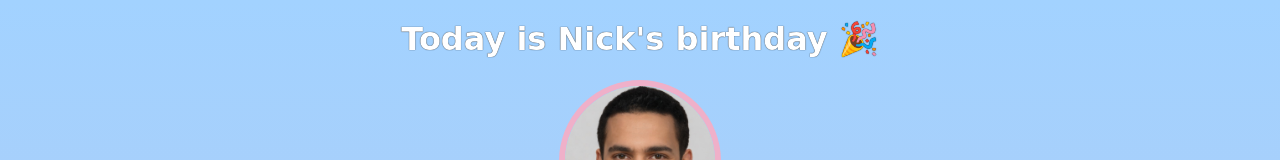
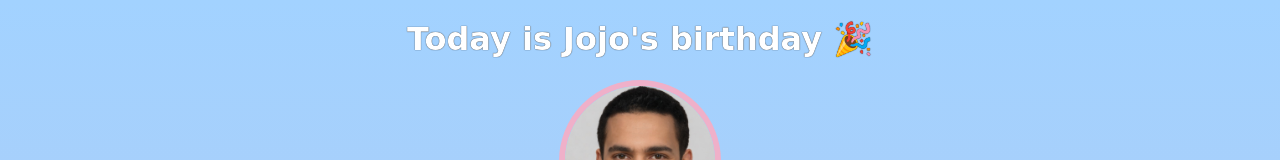
Before and after one commit to mgbux/birthday-GIFt-site, a website built with Vite: page index.html in a window 1280 px wide. Shown: the top 160 px of the page. Built offline with nearby package versions, Linux system fonts and the light colour scheme; a web font is replaced by a local one.

Commit message:
Change name to Jojo

```diff
--- a/index.html
+++ b/index.html
@@ -7,7 +7,7 @@
     </head>
     <body>
         <div id="header">
-            <h1>Today is Nick's birthday 🎉</h1>
+            <h1>Today is Jojo's birthday 🎉</h1>
             <img id="bff-img" src="images/nick.jpg">
             <h2 id="bday-age">24 years old</h2>
             <h4 id="bday-date">01.11.2022</h4>
```
